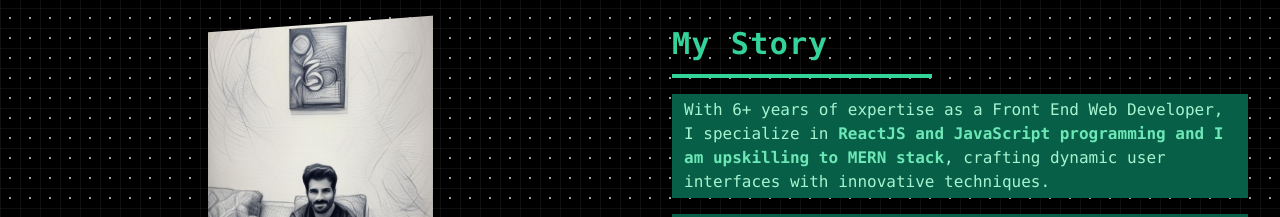
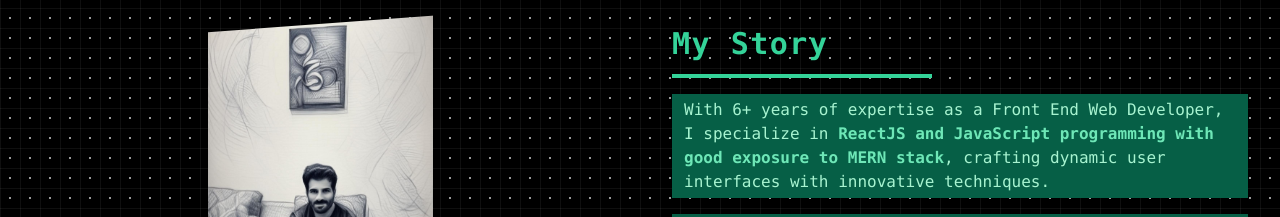
Before and after one commit to emmeiwhite/imran-portfolio-2024, a React (Vite) app: page / in a window 1280 px wide. Shown: the part 1580-1797 px from the top of the page. Built offline with nearby package versions, Linux system fonts and the light colour scheme; a web font is replaced by a local one.

Commit message:
MERN related fixes

```diff
--- a/src/components/About.jsx
+++ b/src/components/About.jsx
@@ -31,7 +31,7 @@ export default function About() {
               With 6+ years of expertise as a Front End Web Developer, I specialize in
               <span className="text-emerald-300 font-semibold">
                 {' '}
-                ReactJS and JavaScript programming and I am upskilling to MERN stack
+                ReactJS and JavaScript programming with good exposure to MERN stack
               </span>
               , crafting dynamic user interfaces with innovative techniques.
             </p>
```
